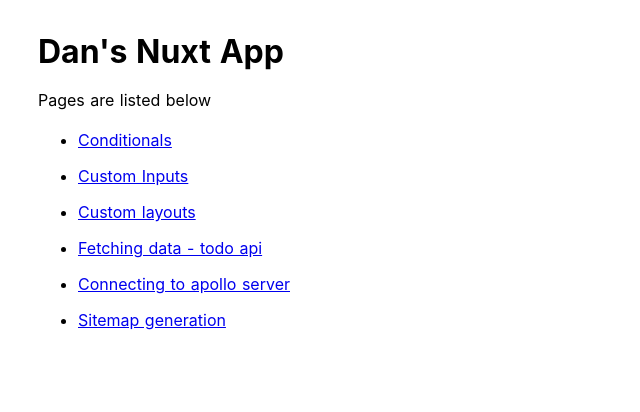
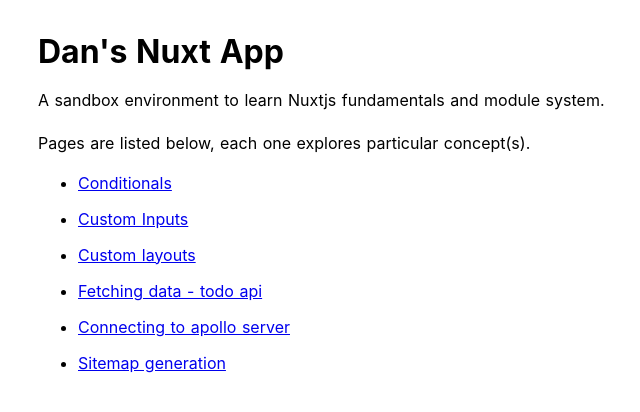
Before and after one commit to danielc92/nuxt-sandbox, a Nuxt app: page / in a window 1280 px wide. Shown: the top 412 px of the page, without its empty margins (202-842 px from the left). Built offline with nearby package versions, Linux system fonts and the light colour scheme.

Commit message:
update index

```diff
--- a/pages/index.vue
+++ b/pages/index.vue
@@ -1,7 +1,8 @@
 <template>
   <div id="home">
     <h1>Dan's Nuxt App</h1>
-    <p>Pages are listed below</p>
+    <p>A sandbox environment to learn Nuxtjs fundamentals and module system.</p>
+    <p>Pages are listed below, each one explores particular concept(s).</p>
     <ul>
       <li>
         <nuxt-link to="/conditionals">Conditionals</nuxt-link>
```
